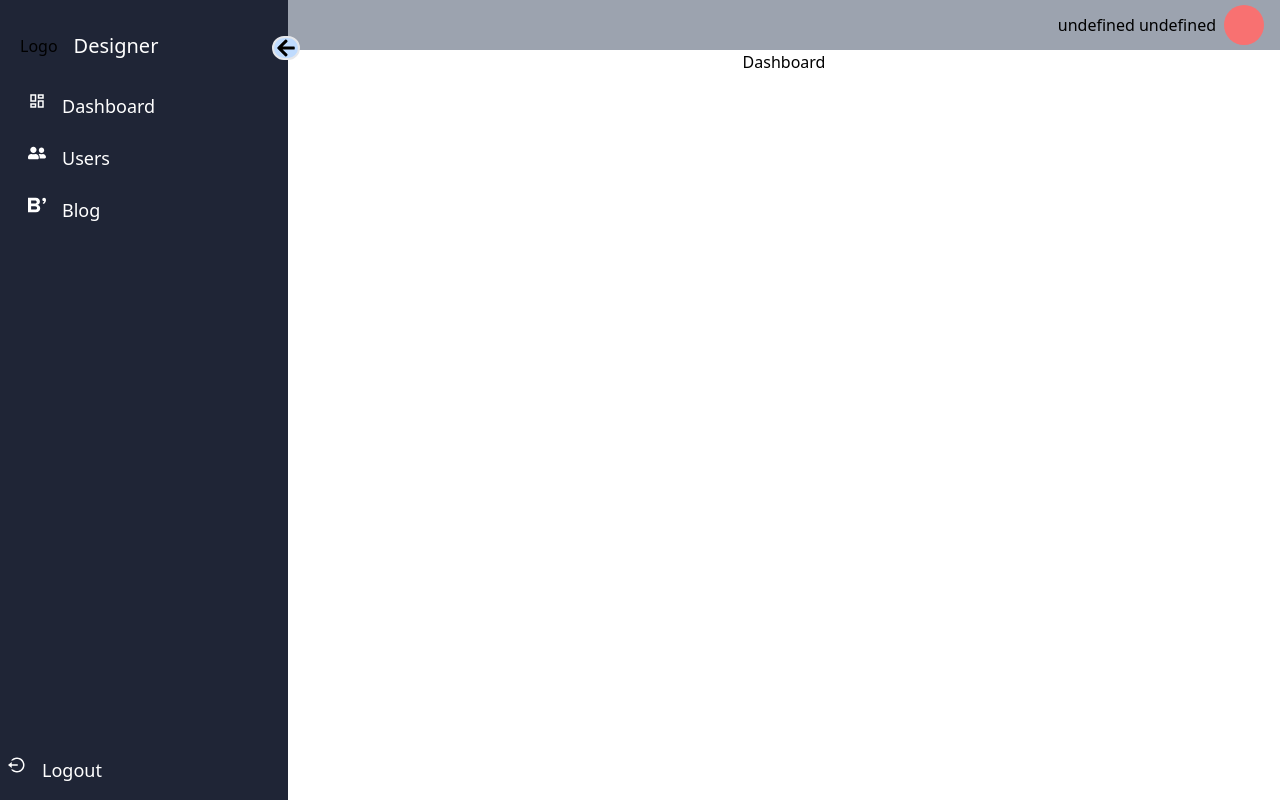
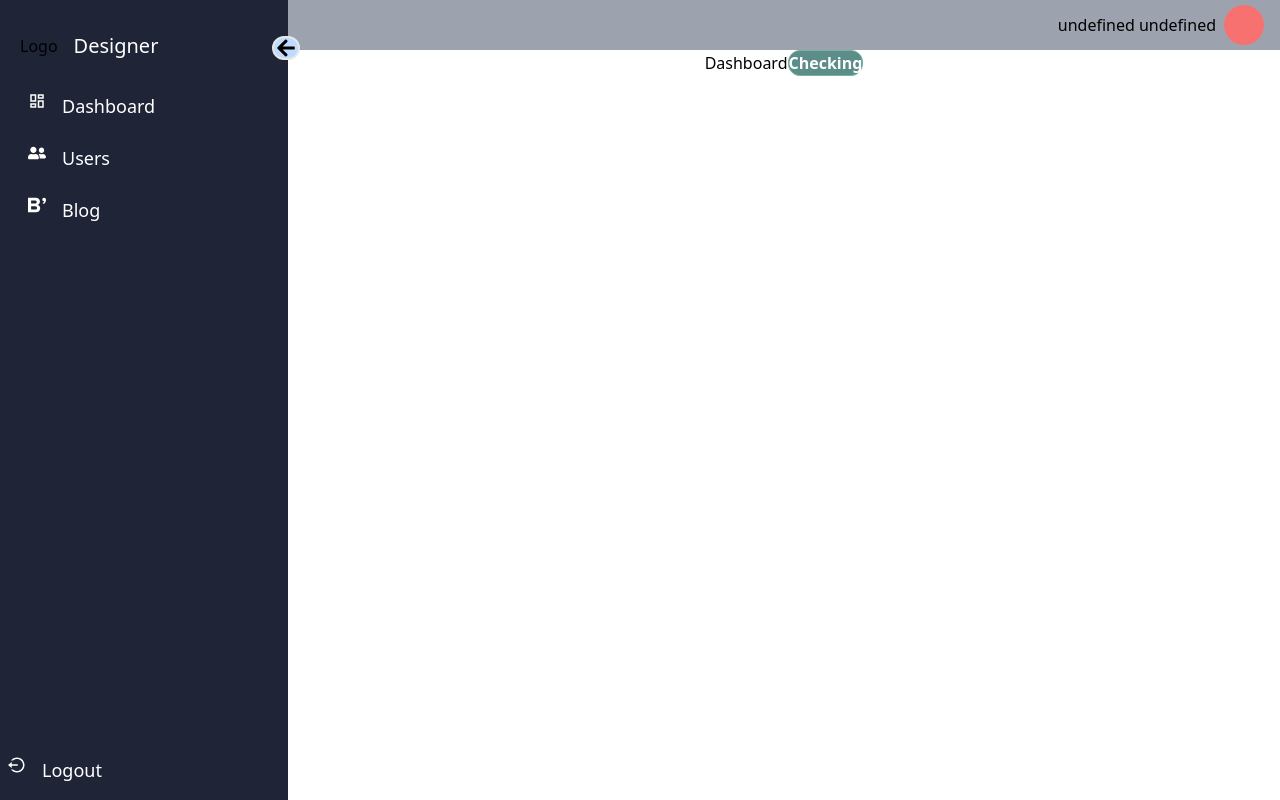
Before and after one commit to LesegoLSG/DayCare-Web, a React (Create React App) app in the folder FrontEnd/: page /portal in a window 1280 px wide. Built offline with nearby package versions, Linux system fonts and the light colour scheme; no server answers; sample sign-in values are in the browser's storage.

Commit message:
Testing the refresh token

```diff
--- a/FrontEnd/src/Portal/PortalComponents/Dashboard/Dashboard.js
+++ b/FrontEnd/src/Portal/PortalComponents/Dashboard/Dashboard.js
@@ -1,13 +1,50 @@
-import React from 'react';
+import React, { useEffect, useState } from 'react';
 import { useUser } from '../../../UserContext/UserLoggedIn';
+import AuthService from '../../../AuthServices/AuthService/AuthService';
 
 const Dashboard = () => {
     const { loggedInUser } = useUser();
+    const [refreshTokenResponse, setRefreshTokenResponse] = useState(null);
+
+    // useEffect(() => {
+    //     const refreshToken = AuthService.getRefreshToken();
+    //     const refresh = async () => {
+    //         try {
+    //             const response = await AuthService.refreshToken(refreshToken);
+    //             setRefreshTokenResponse(response);
+    //         } catch (error) {
+    //             console.error("Error refreshing token:", error);
+    //             // Handle error if needed
+    //         }
+    //     };
+
+    //     if (refreshToken) {
+    //         refresh();
+    //     }
+    // }, []);
+
+    const handleChecking = async () => {
+        const refreshToken = AuthService.getRefreshToken();
+        try {
+            const response = await AuthService.refreshToken(refreshToken);
+            setRefreshTokenResponse(response.data);
+        } catch (error) {
+            console.error("Error refreshing token:", error);
+            // Handle error if needed
+        }
+    }
+
     return (
         <div>
             Dashboard
             {loggedInUser.firstName}
             {loggedInUser.mobile}
+
+            {refreshTokenResponse && (
+                <p>Refresh Token Response: {JSON.stringify(refreshTokenResponse)}</p>
+            )}
+
+            <button onClick={handleChecking}>Checking</button>
         </div>
     )
 }
```
